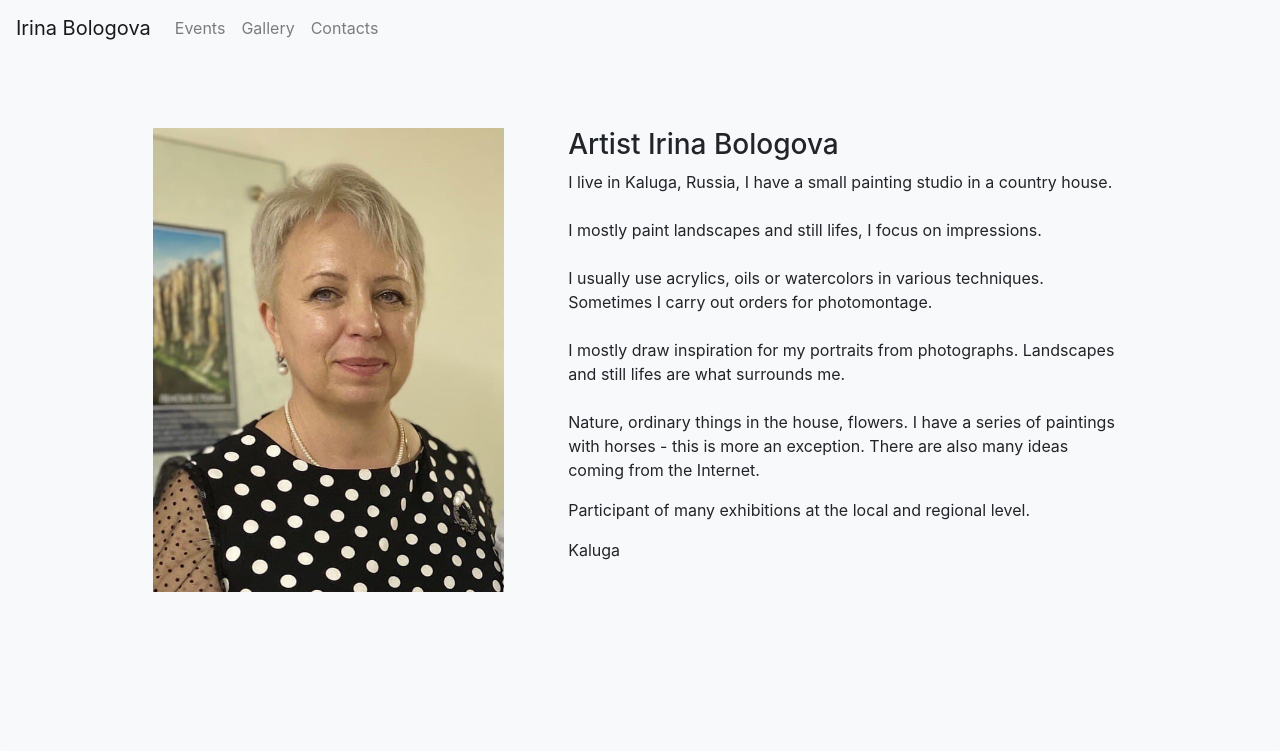
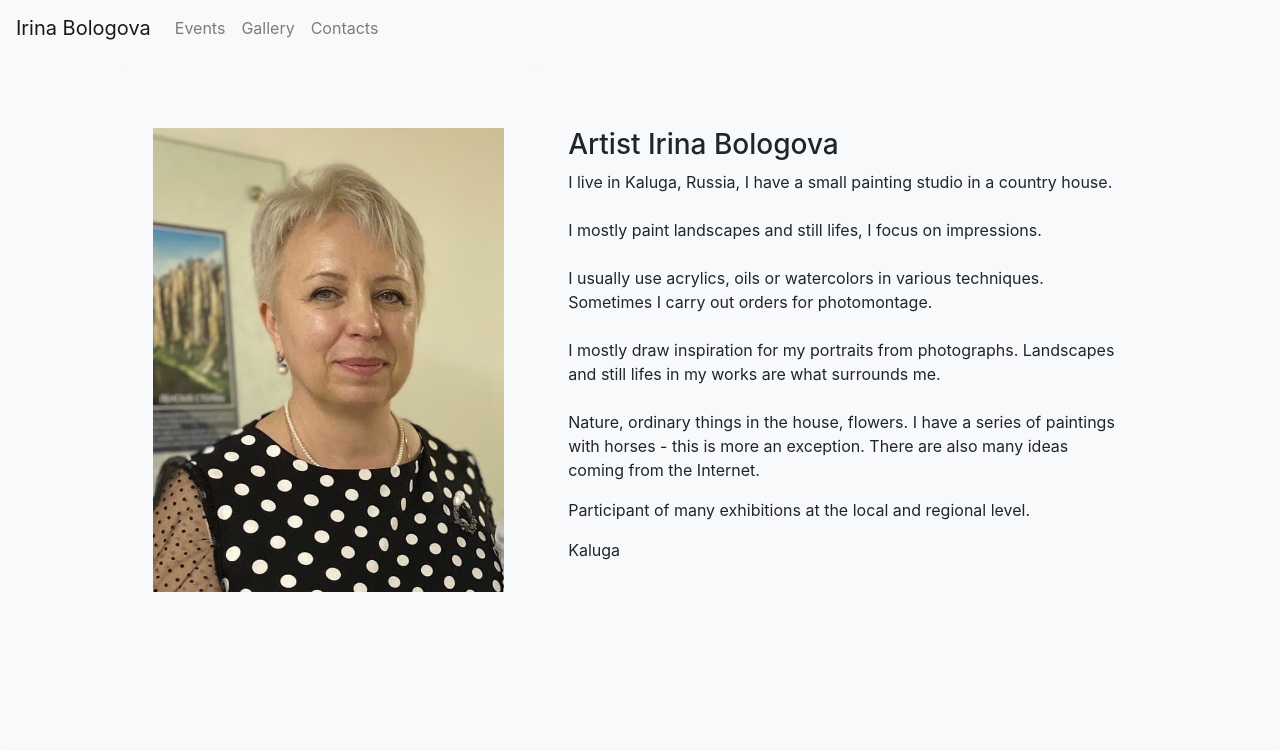
Before and after one commit to VasiliyBologov/i-bologova.info, a Django app: page / in a window 1280 px wide. Shown: the top 751 px of the page. Run offline with Django 3.2, Linux system fonts and the light colour scheme; data that the repository does not hold is empty; some libraries are stand-ins or nearby versions.

Commit message:
fix main Page

```diff
--- a/templates/main.html
+++ b/templates/main.html
@@ -62,7 +62,7 @@
       <p>   I live in Kaluga, Russia, I have a small painting studio in a country house. <br/><br/>
             I mostly paint landscapes and still lifes, I focus on impressions. <br/><br/>
             I usually use acrylics, oils or watercolors in various techniques. Sometimes I carry out orders for photomontage. <br/><br/>
-            I mostly draw inspiration for my portraits from photographs. Landscapes and still lifes are what surrounds me.  <br/><br/>
+            I mostly draw inspiration for my portraits from photographs. Landscapes and still lifes in my works are what surrounds me.  <br/><br/>
             Nature, ordinary things in the house, flowers. I have a series of paintings with horses - this is more an exception.
             There are also many ideas coming from the Internet.</p>
       <p>Participant of many exhibitions at the local and regional level.</p>
```
